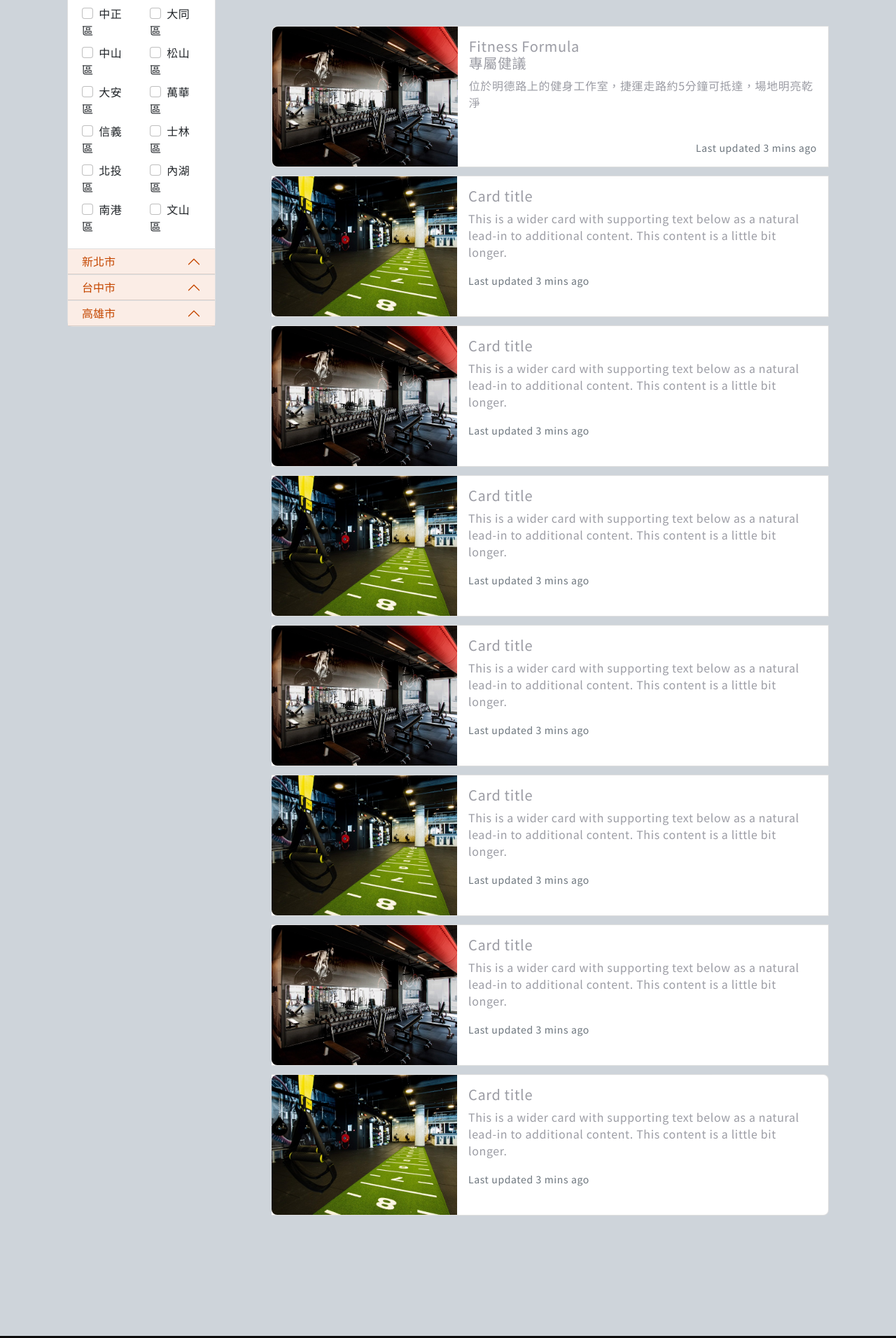
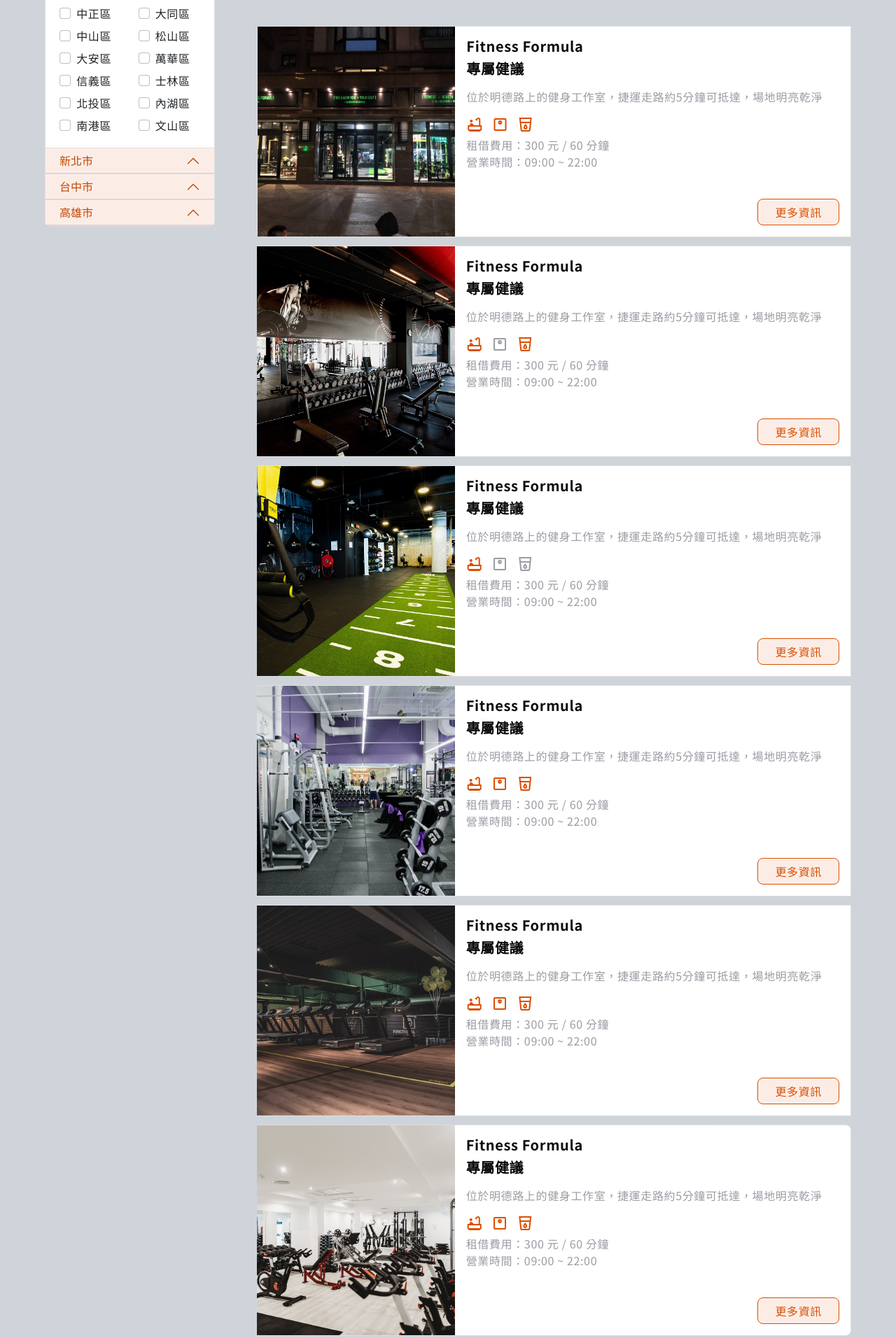
Before and after one commit to Key0329/2022-layout-training-side_project_GymPlate, a plain HTML site: page gym-list-area.html in a window 1280 px wide. Shown: the part 855-2767 px from the top of the page at 70% size. Drawn offline with nearby package versions, Linux system fonts and the light colour scheme.

Commit message:
Update 2022-08-28T17:55:32.996Z

```diff
--- a/gym-list-area.html
+++ b/gym-list-area.html
@@ -109,11 +109,11 @@
     </section>
 
     <section class="py-20 py-lg-40">
-        <div class="container-fluid px-md-8 px-lg-24">
-            <div class="row g-5 g-lg-20">
+        <div class="container-fluid px-md-8 px-lg-16">
+            <div class="row g-5 g-lg-15">
 
                 <!-- aside -->
-                <div class="col-lg-3">
+                <div class="col-lg-4 col-xl-3">
                     <aside class="sticky-top mb-20 mb-lg-0">
                         <div class="accordion">
                             <!-- Taipei City -->
@@ -907,7 +907,7 @@
                 </div>
 
                 <!-- area -->
-                <div class="gymArea col-lg-9">
+                <div class="gymArea col-lg-8 col-xl-9">
                     <div
                         class="text-center text-lg-start text-primary border-bottom border-gray-c pb-2 pb-lg-6 mb-10 position-relative">
                         <h2 class="fw-bold display-3 mb-0">台北市</h2>
@@ -917,15 +917,26 @@
                         <div class="card mb-3">
                             <div class="row g-0">
                                 <div class="col-md-4">
-                                    <img src="./assets/images/craig-lovelidge-yDGsn39fbD4-unsplash.jpg" class="img-fluid rounded-start" alt="...">
+                                    <img src="./assets/images/50086320_992156840907901_7494591449028100096_n.jpg" class="img-fluid rounded-0" alt="gymArea-img-Taipei01">
                                 </div>
                                 <div class="col-md-8">
-                                    <div class="card-body d-flex flex-column h-100">
-                                        <h5 class="card-title">Fitness Formula<br>專屬健議
-                                            </h5>
-                                        <p class="card-text">位於明德路上的健身工作室，捷運走路約5分鐘可抵達，場地明亮乾淨</p>
-                                        <p class="card-text mt-auto ms-auto"><small class="text-muted">Last updated 3 mins ago</small>
-                                        </p>
+                                    <div class="card-body text-center text-lg-start d-flex flex-column h-100">
+                                        <h5 class="card-title text-secondary fw-bold mb-4">Fitness Formula<p class="mt-2 mb-0">專屬健議</p></h5>
+                                        <p class="card-text d-none d-sm-block">位於明德路上的健身工作室，捷運走路約5分鐘可抵達，場地明亮乾淨</p>
+                                        <ul class="list-unstyled">
+                                            <li>
+                                                <span class="material-symbols-outlined gymArea-icon me-2 active">bathtub</span>
+                                                <span class="material-symbols-outlined gymArea-icon me-2 active">monitor_weight</span>
+                                                <span class="material-symbols-outlined gymArea-icon active">local_drink</span>
+                                            </li>
+                                            <li>
+                                                <p class="mb-0">租借費用：<span>300 元 / 60 分鐘</span></p>
+                                            </li>
+                                            <li>
+                                                <p class="mb-0">營業時間：<span>09:00 ~ 22:00</span></p>
+                                            </li>
+                                        </ul>
+                                        <a href="#" class="btn btn-outline-primary bg-primary-light stretched-link px-6 hover-bg-primary hover-text-primary-light w-100 w-lg-auto mt-auto ms-auto">更多資訊</a>
                                     </div>
                                 </div>
                             </div>
@@ -933,16 +944,26 @@
                         <div class="card mb-3">
                             <div class="row g-0">
                                 <div class="col-md-4">
-                                    <img src="./assets/images/craig-lovelidge-COxd0Jbe7u8-unsplash.jpg" class="img-fluid rounded-start" alt="...">
+                                    <img src="./assets/images/craig-lovelidge-yDGsn39fbD4-unsplash.jpg" class="img-fluid rounded-0" alt="gymArea-img-Taipei02">
                                 </div>
                                 <div class="col-md-8">
-                                    <div class="card-body">
-                                        <h5 class="card-title">Card title</h5>
-                                        <p class="card-text">This is a wider card with supporting text below as a
-                                            natural lead-in to additional content. This content is a little bit longer.
-                                        </p>
-                                        <p class="card-text"><small class="text-muted">Last updated 3 mins ago</small>
-                                        </p>
+                                    <div class="card-body text-center text-lg-start d-flex flex-column h-100">
+                                        <h5 class="card-title text-secondary fw-bold mb-4">Fitness Formula<p class="mt-2 mb-0">專屬健議</p></h5>
+                                        <p class="card-text d-none d-sm-block">位於明德路上的健身工作室，捷運走路約5分鐘可抵達，場地明亮乾淨</p>
+                                        <ul class="list-unstyled">
+                                            <li>
+                                                <span class="material-symbols-outlined gymArea-icon me-2 active">bathtub</span>
+                                                <span class="material-symbols-outlined gymArea-icon me-2">monitor_weight</span>
+                                                <span class="material-symbols-outlined gymArea-icon active">local_drink</span>
+                                            </li>
+                                            <li>
+                                                <p class="mb-0">租借費用：<span>300 元 / 60 分鐘</span></p>
+                                            </li>
+                                            <li>
+                                                <p class="mb-0">營業時間：<span>09:00 ~ 22:00</span></p>
+                                            </li>
+                                        </ul>
+                                        <a href="#" class="btn btn-outline-primary bg-primary-light stretched-link px-6 hover-bg-primary hover-text-primary-light w-100 w-lg-auto mt-auto ms-auto">更多資訊</a>
                                     </div>
                                 </div>
                             </div>
@@ -950,16 +971,26 @@
                         <div class="card mb-3">
                             <div class="row g-0">
                                 <div class="col-md-4">
-                                    <img src="./assets/images/craig-lovelidge-yDGsn39fbD4-unsplash.jpg" class="img-fluid rounded-start" alt="...">
+                                    <img src="./assets/images/craig-lovelidge-COxd0Jbe7u8-unsplash.jpg" class="img-fluid rounded-0" alt="gymArea-img-Taipei03">
                                 </div>
                                 <div class="col-md-8">
-                                    <div class="card-body">
-                                        <h5 class="card-title">Card title</h5>
-                                        <p class="card-text">This is a wider card with supporting text below as a
-                                            natural
-                                            lead-in to additional content. This content is a little bit longer.</p>
-                                        <p class="card-text"><small class="text-muted">Last updated 3 mins ago</small>
-                                        </p>
+                                    <div class="card-body text-center text-lg-start d-flex flex-column h-100">
+                                        <h5 class="card-title text-secondary fw-bold mb-4">Fitness Formula<p class="mt-2 mb-0">專屬健議</p></h5>
+                                        <p class="card-text d-none d-sm-block">位於明德路上的健身工作室，捷運走路約5分鐘可抵達，場地明亮乾淨</p>
+                                        <ul class="list-unstyled">
+                                            <li>
+                                                <span class="material-symbols-outlined gymArea-icon me-2 active">bathtub</span>
+                                                <span class="material-symbols-outlined gymArea-icon me-2">monitor_weight</span>
+                                                <span class="material-symbols-outlined gymArea-icon">local_drink</span>
+                                            </li>
+                                            <li>
+                                                <p class="mb-0">租借費用：<span>300 元 / 60 分鐘</span></p>
+                                            </li>
+                                            <li>
+                                                <p class="mb-0">營業時間：<span>09:00 ~ 22:00</span></p>
+                                            </li>
+                                        </ul>
+                                        <a href="#" class="btn btn-outline-primary bg-primary-light stretched-link px-6 hover-bg-primary hover-text-primary-light w-100 w-lg-auto mt-auto ms-auto">更多資訊</a>
                                     </div>
                                 </div>
                             </div>
@@ -967,16 +998,26 @@
                         <div class="card mb-3">
                             <div class="row g-0">
                                 <div class="col-md-4">
-                                    <img src="./assets/images/craig-lovelidge-COxd0Jbe7u8-unsplash.jpg" class="img-fluid rounded-start" alt="...">
+                                    <img src="./assets/images/mark-bertulfo-XKimW0pke6w-unsplash.jpg" class="img-fluid rounded-0" alt="gymArea-img-Taipei04">
                                 </div>
                                 <div class="col-md-8">
-                                    <div class="card-body">
-                                        <h5 class="card-title">Card title</h5>
-                                        <p class="card-text">This is a wider card with supporting text below as a
-                                            natural lead-in to additional content. This content is a little bit longer.
-                                        </p>
-                                        <p class="card-text"><small class="text-muted">Last updated 3 mins ago</small>
-                                        </p>
+                                    <div class="card-body text-center text-lg-start d-flex flex-column h-100">
+                                        <h5 class="card-title text-secondary fw-bold mb-4">Fitness Formula<p class="mt-2 mb-0">專屬健議</p></h5>
+                                        <p class="card-text d-none d-sm-block">位於明德路上的健身工作室，捷運走路約5分鐘可抵達，場地明亮乾淨</p>
+                                        <ul class="list-unstyled">
+                                            <li>
+                                                <span class="material-symbols-outlined gymArea-icon me-2 active">bathtub</span>
+                                                <span class="material-symbols-outlined gymArea-icon me-2 active">monitor_weight</span>
+                                                <span class="material-symbols-outlined gymArea-icon active">local_drink</span>
+                                            </li>
+                                            <li>
+                                                <p class="mb-0">租借費用：<span>300 元 / 60 分鐘</span></p>
+                                            </li>
+                                            <li>
+                                                <p class="mb-0">營業時間：<span>09:00 ~ 22:00</span></p>
+                                            </li>
+                                        </ul>
+                                        <a href="#" class="btn btn-outline-primary bg-primary-light stretched-link px-6 hover-bg-primary hover-text-primary-light w-100 w-lg-auto mt-auto ms-auto">更多資訊</a>
                                     </div>
                                 </div>
                             </div>
@@ -984,16 +1025,26 @@
                         <div class="card mb-3">
                             <div class="row g-0">
                                 <div class="col-md-4">
-                                    <img src="./assets/images/craig-lovelidge-yDGsn39fbD4-unsplash.jpg" class="img-fluid rounded-start" alt="...">
+                                    <img src="./assets/images/sven-mieke-MsCgmHuirDo-unsplash.jpg" class="img-fluid rounded-0" alt="gymArea-img-Taipei05">
                                 </div>
                                 <div class="col-md-8">
-                                    <div class="card-body">
-                                        <h5 class="card-title">Card title</h5>
-                                        <p class="card-text">This is a wider card with supporting text below as a
-                                            natural
-                                            lead-in to additional content. This content is a little bit longer.</p>
-                                        <p class="card-text"><small class="text-muted">Last updated 3 mins ago</small>
-                                        </p>
+                                    <div class="card-body text-center text-lg-start d-flex flex-column h-100">
+                                        <h5 class="card-title text-secondary fw-bold mb-4">Fitness Formula<p class="mt-2 mb-0">專屬健議</p></h5>
+                                        <p class="card-text d-none d-sm-block">位於明德路上的健身工作室，捷運走路約5分鐘可抵達，場地明亮乾淨</p>
+                                        <ul class="list-unstyled">
+                                            <li>
+                                                <span class="material-symbols-outlined gymArea-icon me-2 active">bathtub</span>
+                                                <span class="material-symbols-outlined gymArea-icon me-2 active">monitor_weight</span>
+                                                <span class="material-symbols-outlined gymArea-icon active">local_drink</span>
+                                            </li>
+                                            <li>
+                                                <p class="mb-0">租借費用：<span>300 元 / 60 分鐘</span></p>
+                                            </li>
+                                            <li>
+                                                <p class="mb-0">營業時間：<span>09:00 ~ 22:00</span></p>
+                                            </li>
+                                        </ul>
+                                        <a href="#" class="btn btn-outline-primary bg-primary-light stretched-link px-6 hover-bg-primary hover-text-primary-light w-100 w-lg-auto mt-auto ms-auto">更多資訊</a>
                                     </div>
                                 </div>
                             </div>
@@ -1001,50 +1052,26 @@
                         <div class="card mb-3">
                             <div class="row g-0">
                                 <div class="col-md-4">
-                                    <img src="./assets/images/craig-lovelidge-COxd0Jbe7u8-unsplash.jpg" class="img-fluid rounded-start" alt="...">
+                                    <img src="./assets/images/humphrey-muleba-LOA2mTj1vhc-unsplash.jpg" class="img-fluid rounded-0" alt="gymArea-img-Taipei06">
                                 </div>
                                 <div class="col-md-8">
-                                    <div class="card-body">
-                                        <h5 class="card-title">Card title</h5>
-                                        <p class="card-text">This is a wider card with supporting text below as a
-                                            natural lead-in to additional content. This content is a little bit longer.
-                                        </p>
-                                        <p class="card-text"><small class="text-muted">Last updated 3 mins ago</small>
-                                        </p>
-                                    </div>
-                                </div>
-                            </div>
-                        </div>
-                        <div class="card mb-3">
-                            <div class="row g-0">
-                                <div class="col-md-4">
-                                    <img src="./assets/images/craig-lovelidge-yDGsn39fbD4-unsplash.jpg" class="img-fluid rounded-start" alt="...">
-                                </div>
-                                <div class="col-md-8">
-                                    <div class="card-body">
-                                        <h5 class="card-title">Card title</h5>
-                                        <p class="card-text">This is a wider card with supporting text below as a
-                                            natural
-                                            lead-in to additional content. This content is a little bit longer.</p>
-                                        <p class="card-text"><small class="text-muted">Last updated 3 mins ago</small>
-                                        </p>
-                                    </div>
-                                </div>
-                            </div>
-                        </div>
-                        <div class="card mb-3">
-                            <div class="row g-0">
-                                <div class="col-md-4">
-                                    <img src="./assets/images/craig-lovelidge-COxd0Jbe7u8-unsplash.jpg" class="img-fluid rounded-start" alt="...">
-                                </div>
-                                <div class="col-md-8">
-                                    <div class="card-body">
-                                        <h5 class="card-title">Card title</h5>
-                                        <p class="card-text">This is a wider card with supporting text below as a
-                                            natural lead-in to additional content. This content is a little bit longer.
-                                        </p>
-                                        <p class="card-text"><small class="text-muted">Last updated 3 mins ago</small>
-                                        </p>
+                                    <div class="card-body text-center text-lg-start d-flex flex-column h-100">
+                                        <h5 class="card-title text-secondary fw-bold mb-4">Fitness Formula<p class="mt-2 mb-0">專屬健議</p></h5>
+                                        <p class="card-text d-none d-sm-block">位於明德路上的健身工作室，捷運走路約5分鐘可抵達，場地明亮乾淨</p>
+                                        <ul class="list-unstyled">
+                                            <li>
+                                                <span class="material-symbols-outlined gymArea-icon me-2 active">bathtub</span>
+                                                <span class="material-symbols-outlined gymArea-icon me-2 active">monitor_weight</span>
+                                                <span class="material-symbols-outlined gymArea-icon active">local_drink</span>
+                                            </li>
+                                            <li>
+                                                <p class="mb-0">租借費用：<span>300 元 / 60 分鐘</span></p>
+                                            </li>
+                                            <li>
+                                                <p class="mb-0">營業時間：<span>09:00 ~ 22:00</span></p>
+                                            </li>
+                                        </ul>
+                                        <a href="#" class="btn btn-outline-primary bg-primary-light stretched-link px-6 hover-bg-primary hover-text-primary-light w-100 w-lg-auto mt-auto ms-auto">更多資訊</a>
                                     </div>
                                 </div>
                             </div>
```
Also changed, not shown: gym-detail.html (+161 -0 lines), assets/images/50086320_992156840907901_7494591449028100096_n.jpg (added), assets/images/humphrey-muleba-LOA2mTj1vhc-unsplash.jpg (added), assets/images/mark-bertulfo-XKimW0pke6w-unsplash.jpg (added), assets/images/sven-mieke-MsCgmHuirDo-unsplash.jpg (added), assets/style/all.css, 1 other file.
